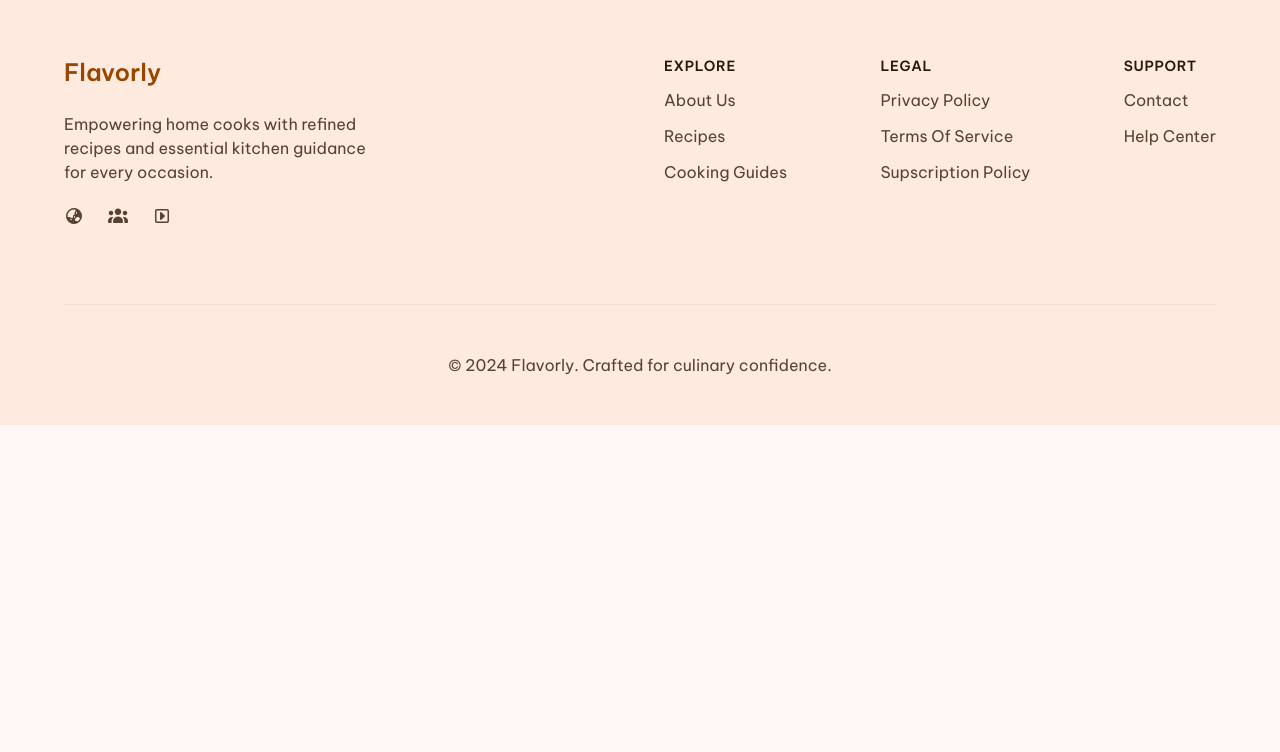
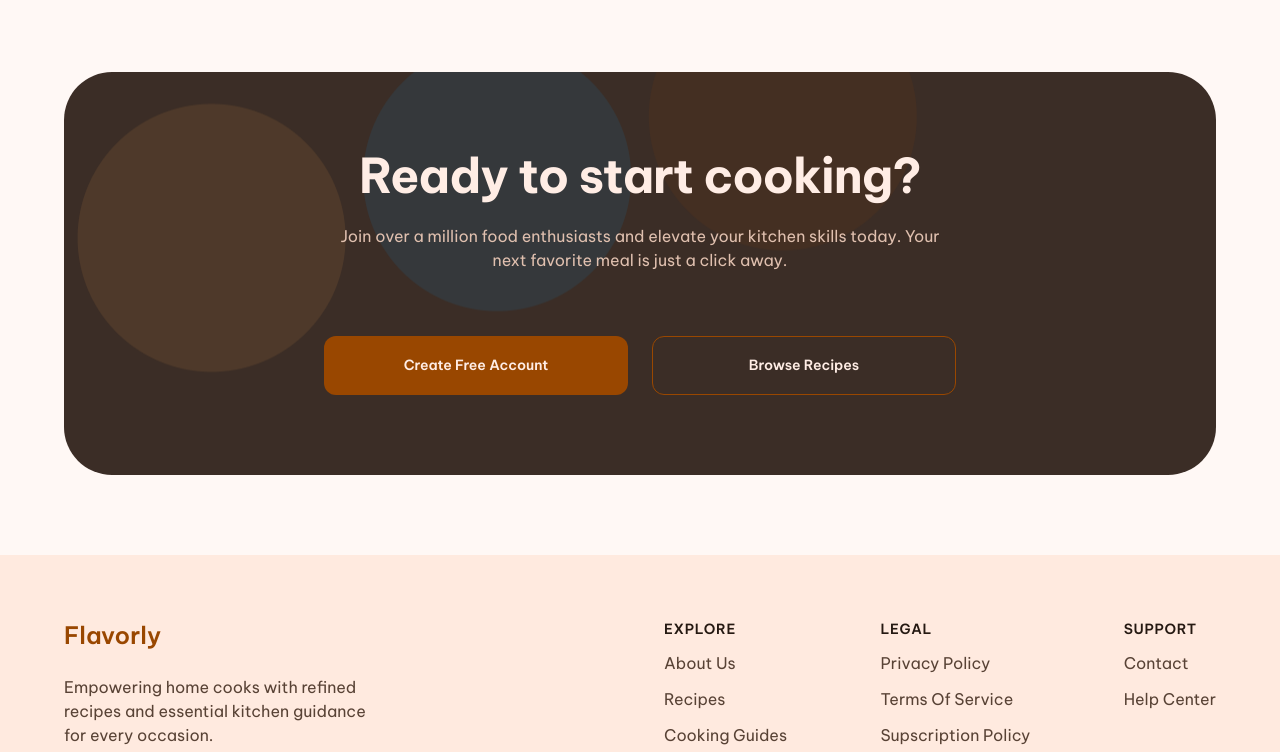
Before and after one commit to AnsamRihan/Flavorly, a React (Vite) app: page /about in a window 1280 px wide. Shown: the part 2036-2788 px from the top of the page. Before the commit the page ends 2461 px from the top, so only its background shows below. Built offline with nearby package versions, Linux system fonts and the light colour scheme.

Commit message:
create register section in about page

```diff
--- a/src/index.css
+++ b/src/index.css
@@ -111,7 +111,7 @@
 
 @utility btn-transparent{
     @apply px-12 py-4.5 text-[14px] font-semibold bg-transparent text-center rounded-xl border border-primary
-    capitalize w-fit hover:bg-primary/10 transition-colors ease-in-out duration-300;
+    capitalize w-fit text-on-primary hover:bg-primary/10 transition-colors ease-in-out duration-300;
 }
 
 @utility loader {
--- a/src/pages/About.jsx
+++ b/src/pages/About.jsx
@@ -1,6 +1,7 @@
 import React from 'react'
-import heroImage from "../assets/images/aboutUs/hero.svg";
-import aboutUsImage from "../assets/images/aboutUs/aboutUs.svg";
+import heroImage from "./../assets/images/aboutUs/hero.svg";
+import aboutUsImage from "./../assets/images/aboutUs/aboutUs.svg";
+import registerSectionBg from "./../assets/images/aboutUs/registerSectionBackground.png";
 
 export default function About() {
   return (
@@ -80,11 +81,11 @@ export default function About() {
       <section className='py-20 bg-bg-secondary'>
         <div className='container'>
           <div className='stack gap-20'>
-            <div className='stack'>
+            <div className='stack text-center'>
               <h2 className='text-[32px] font-bold text-heading-foreground tracking-[-0.32px]'>
                 Flavorly by the numbers
               </h2>
-              <p className='max-w-132.25 text-center '>
+              <p className='max-w-132.25'>
                 Growing every day, fueled by a global community of food lovers and experimenters.
               </p>
             </div>
@@ -131,6 +132,32 @@ export default function About() {
           </div>
         </div>
       </section>
+
+      {/*Register Section*/}
+      <section className='py-20'>
+        <div className="container">
+          <div className='rounded-[48px] overflow-hidden bg-[#3B2D26] p-10 xs:p-13 sm:p-20 w-full h-full bg-no-repeat bg-cover bg-center
+            center' style={{ backgroundImage: `url(${registerSectionBg})`}}>
+            <div className='stack text-center justify-center gap-6 max-w-158'>
+              <h2 className='text-4xl sm:text-5xl text-on-primary font-bold tracking-[-0.96px]'>
+                Ready to start cooking?
+              </h2>
+              <p className='text-[#E0C0AF] text-sm xs:text-base'>
+                Join over a million food enthusiasts and elevate your kitchen skills today. Your next favorite meal is just a click away.
+              </p>
+
+              <div className='w-full grid grid-cols-1 md:grid-cols-2 gap-6 pt-10'>
+                <button className='btn-primary w-full'>
+                  Create Free Account
+                </button>
+                <button className='btn-transparent w-full'>
+                  Browse Recipes
+                </button>
+              </div>
+            </div>
+          </div>
+        </div>
+      </section>
     </>
   )
 }
```
Also changed, not shown: src/assets/images/aboutUs/registerSectionBackground.png (added).
